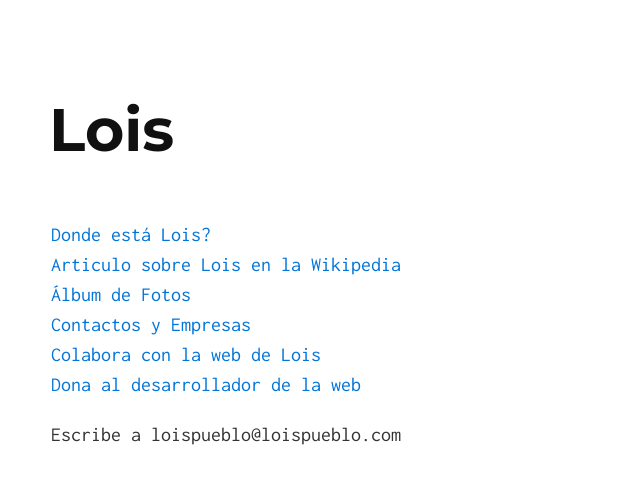
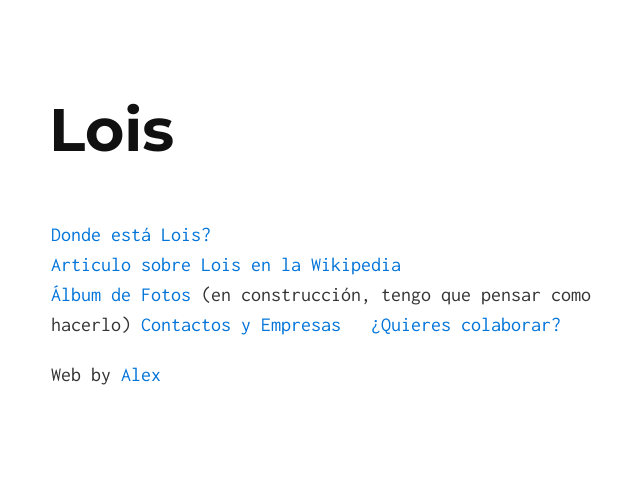
Before and after one commit to Loispueblo/lois.com, a Jekyll site: the page built from index.md, in a window 1280 px wide. Shown: the top 484 px of the page, without its empty margins (289-929 px from the left). Built offline with Jekyll 4.4.1, drawn with Linux system fonts in a browser that asks for light colours.

Commit message:
Update index.md

```diff
--- a/index.md
+++ b/index.md
@@ -3,10 +3,10 @@ layout: default
 ---
 
 [Donde está Lois?](https://www.google.es/maps/place/24991+Lois,+Le%C3%B3n/@42.9841004,-5.1514912,16z/data=!3m1!4b1!4m5!3m4!1s0xd37d3fe5ffeed05:0x1567be6f6a50a252!8m2!3d42.9838173!4d-5.1467905)
-[Articulo sobre Lois en la Wikipedia](https://en.wikipedia.org/wiki/Main_Page)
-[Álbum de Fotos](https://www.google.es/search?q=fotos+lois+pueblo&tbm=isch&tbo=u&source=univ&sa=X&ved=0ahUKEwjf-Mn_8ZDVAhWHuxQKHbiWCCkQsAQIJw&biw=1093&bih=519)
-[Contactos y Empresas](www.lois.com/contactos)
-[Colabora con la web de Lois](lois.com.github.io/colabora)
-[Dona al desarrollador de la web](https://alexmeise.github.io/donate)
+[Articulo sobre Lois en la Wikipedia](https://es.wikipedia.org/wiki/Lois_(Le%C3%B3n))
+[Álbum de Fotos](https://www.google.es/search?q=fotos+lois+pueblo&tbm=isch&tbo=u&source=univ&sa=X&ved=0ahUKEwjf-Mn_8ZDVAhWHuxQKHbiWCCkQsAQIJw&biw=1093&bih=519) (en construcción, tengo que pensar como hacerlo)
+[Contactos y Empresas](loispueblo.com/contacto)
+[¿Quieres colaborar?](loispueblo.com/colabora)
 
-Escribe a loispueblo@loispueblo.com
+
+Web by [Alex](alexandermeise.com)
```
